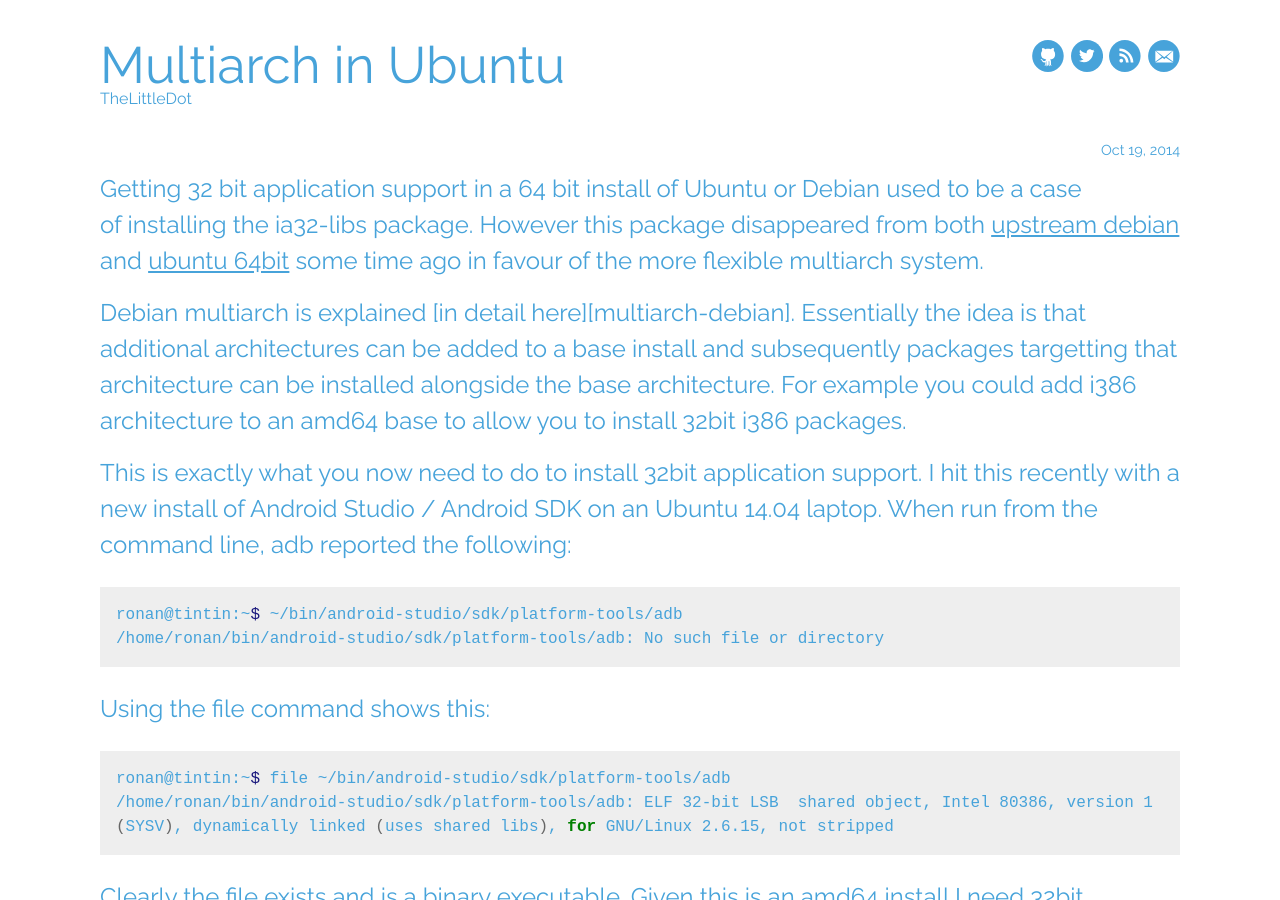
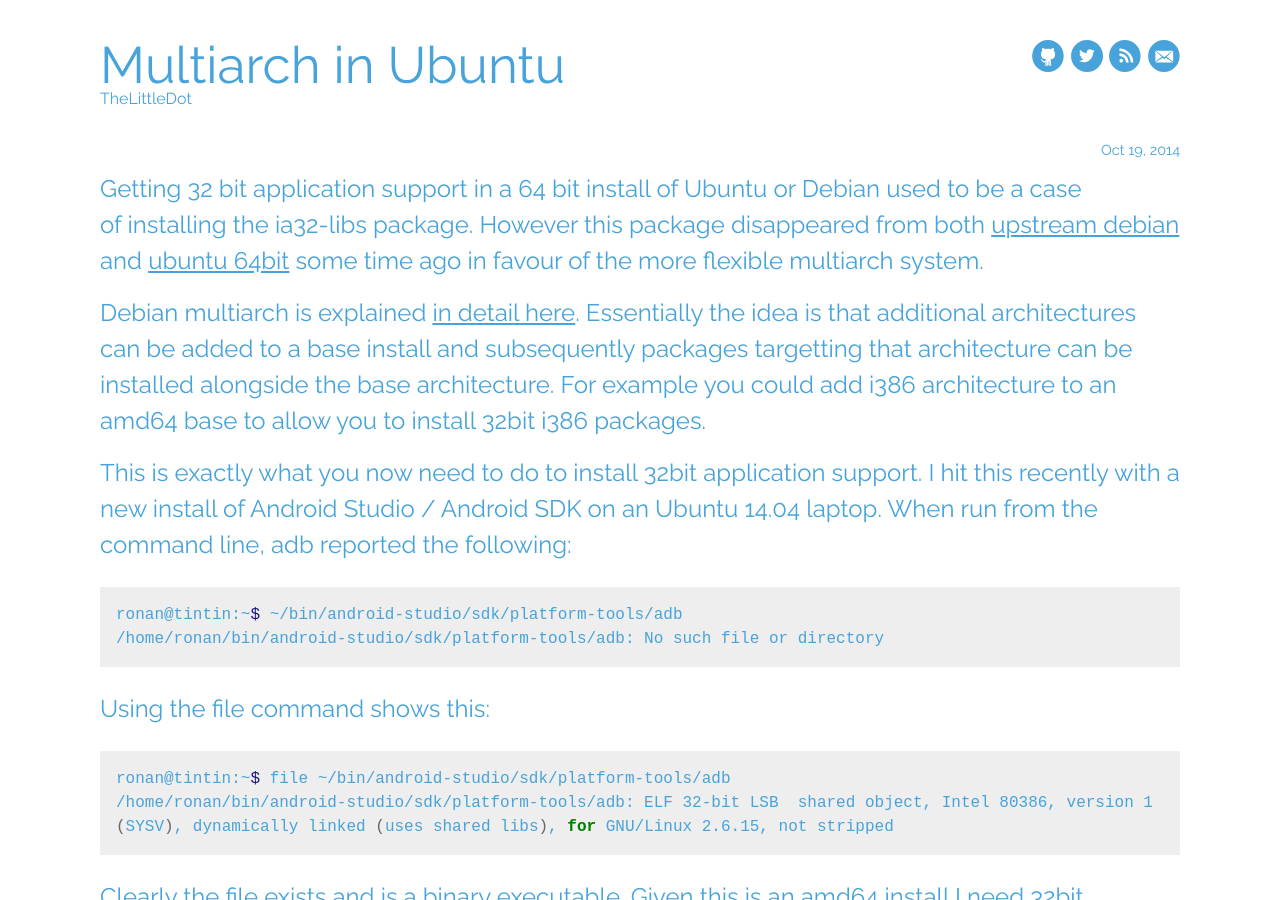
Before and after one commit to ronanchilvers/ronanchilvers.github.io, a Jekyll site: the page built from _posts/2014-10-19-multiarch-in-ubuntu.md, in a window 1280 px wide and 900 px high. Built offline with Jekyll 4.4.1, drawn with Linux system fonts in a browser that asks for light colours; nearby versions of some CDN libraries; some of the changed lines change nothing that is shown.

Commit message:
Fix missing link to debian multiarch

```diff
--- a/_posts/2014-10-19-multiarch-in-ubuntu.md
+++ b/_posts/2014-10-19-multiarch-in-ubuntu.md
@@ -73,3 +73,4 @@
 [ia32-debian]: https://www.google.co.uk/search?q=ia32-libs+missing+debian
 [ia32-ubuntu]: https://www.google.co.uk/search?q=ia32-libs+missing+ubuntu
 [ldd]: http://en.wikipedia.org/wiki/Ldd_(Unix)
+[multiarch-debian]: https://wiki.debian.org/Multiarch
```
